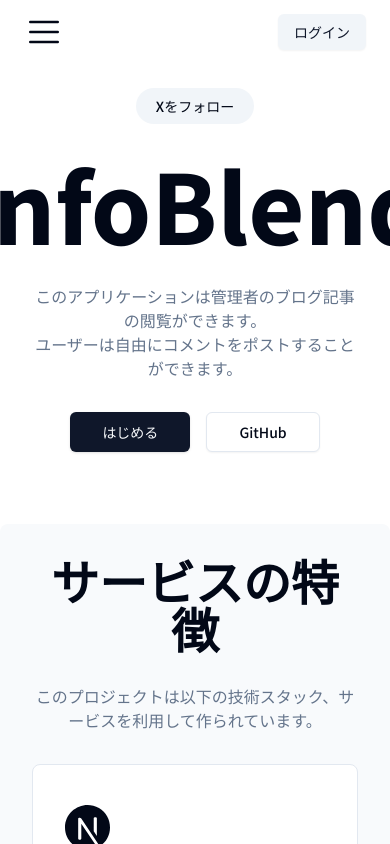
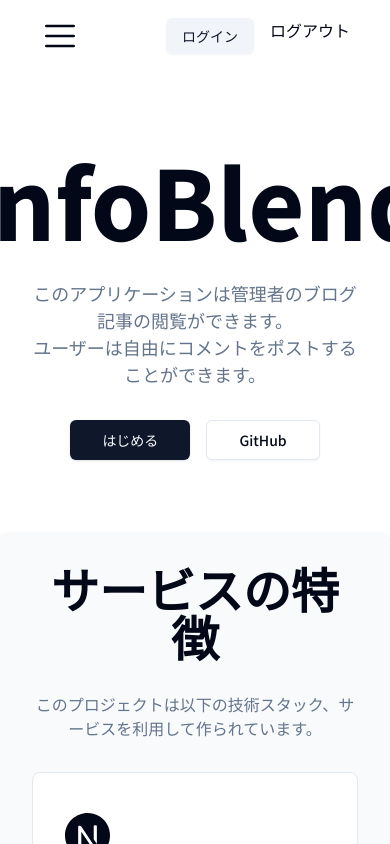
Before and after one commit to ny-555/infoblend, a Next.js app: page / in a window 390 px wide. Shown: the top 844 px of the page. Built offline with nearby package versions, Linux system fonts and the light colour scheme.

Commit message:
style:ホーム、ダッシュボードなどのスタイルの修正

```diff
--- a/app/(dashboard)/dashboard/layout.tsx
+++ b/app/(dashboard)/dashboard/layout.tsx
@@ -1,7 +1,10 @@
 import DashboardNav from "@/components/dashboard-nav";
 import MainNav from "@/components/main-nav";
 import SiteFooter from "@/components/site-footer";
+import { buttonVariants } from "@/components/ui/button";
 import { dashboardConfig } from "@/config/dashboard";
+import { cn } from "@/lib/utils";
+import Link from "next/link";
 
 export default function DashboardLayout({
   children,
@@ -10,16 +13,24 @@
 }) {
   return (
     <div className="flex min-h-screen flex-col space-y-6">
-      <header className="sticky top-0 z-40 border-b bg-background">
-        <div className="container mx-auto px-8 flex items-center justify-between py-4 h-16">
+      <header className="z-40 bg-white bg-opacity-70 backdrop-blur-md sticky top-0">
+        <div className="px-10 py-4 flex items-center justify-between">
           <MainNav items={dashboardConfig.mainNav} />
+          <nav>
+            <Link
+              href={"/login"}
+              className={cn(buttonVariants({ variant: "secondary" }), "px-4")}
+            >
+              ログイン
+            </Link>
+          </nav>
         </div>
       </header>
-      <div className="container mx-auto px-8 grid flex-1 gap-12 md:grid-cols-[200px_1fr]">
+      <div className="container mx-auto px-8 grid justify-center flex-1 gap-12 md:grid-cols-[200px_1fr]">
         <aside className="hidden md:flex flex-col">
           <DashboardNav items={dashboardConfig.sidebarNav} />
         </aside>
-        <main className="flex flex-col w-full flex-1 overflow-hidden">
+        <main className="flex flex-col max-w-[700px] flex-1 overflow-hidden">
           {children}
         </main>
       </div>
--- a/app/(dashboard)/dashboard/page.tsx
+++ b/app/(dashboard)/dashboard/page.tsx
@@ -30,7 +30,10 @@
 
   return (
     <DashboardShell>
-      <DashboardHeader heading="記事投稿" text="記事の投稿と管理">
+      <DashboardHeader
+        heading="コメント一覧"
+        text="あなたのコメントを管理できます"
+      >
         <PostCreateButton />
       </DashboardHeader>
       <div>
--- a/app/(marketing)/layout.tsx
+++ b/app/(marketing)/layout.tsx
@@ -1,9 +1,12 @@
+"use client";
+
 import MainNav from "@/components/main-nav";
 import SiteFooter from "@/components/site-footer";
 import { buttonVariants } from "@/components/ui/button";
 import { marketingConfig } from "@/config/marketing";
 import { cn } from "@/lib/utils";
 import Link from "next/link";
+import { signOut } from "next-auth/react";
 
 export default function MarketingLayout({
   children,
@@ -12,9 +15,10 @@
 }) {
   return (
     <div>
-      <header className="container mx-auto z-40 bg-white bg-opacity-70 backdrop-blur-md sticky top-0">
-        <div className="h-16 p-6 flex items-center justify-between">
+      <header className="z-40 bg-white bg-opacity-70 backdrop-blur-md sticky top-0">
+        <div className="px-10 py-4 flex items-center justify-between">
           <MainNav items={marketingConfig.mainNav} />
+          <div className="flex gap-4">
             <nav>
               <Link
                 href={"/login"}
@@ -23,6 +27,10 @@
                 ログイン
               </Link>
             </nav>
+            <nav>
+              <button onClick={() => signOut()}>ログアウト</button>
+            </nav>
+          </div>
         </div>
       </header>
       <main>{children}</main>
--- a/app/(marketing)/page.tsx
+++ b/app/(marketing)/page.tsx
@@ -6,16 +6,10 @@
 export default function IndexPage() {
   return (
     <div className="space-y-10">
-      <section className="container mx-auto px-8 pt-6 md:pt-10 lg:py-32 pb-8 md:pb-12">
+      <section className="container mx-auto px-8 pt-20 md:pt-24 lg:py-32 pb-8 md:pb-12">
         <div className="container mx-auto text-center flex flex-col items-center gap-8 max-w-[64rem]">
-          <Link
-            href={siteConfig.links.x}
-            className="bg-muted px-5 py-2 rounded-full font-medium text-sm"
-          >
-            Xをフォロー
-          </Link>
           <h1 className="font-extrabold text-8xl lg:text-9xl">InfoBlend</h1>
-          <p className="text-muted-foreground sm:text-xl leading-normal max-w-[42rem]">
+          <p className="text-muted-foreground text-lg md:text-xl leading-normal max-w-[42rem]">
             このアプリケーションは管理者のブログ記事の閲覧ができます。
             <br />
             ユーザーは自由にコメントをポストすることができます。
@@ -47,7 +41,7 @@
           <h2 className="font-extrabold text-5xl lg:text-6xl">
             サービスの特徴
           </h2>
-          <p className="text-muted-foreground sm:text-lg sm:leading-7">
+          <p className="text-muted-foreground text-md md:text-lg sm:leading-7">
             このプロジェクトは以下の技術スタック、サービスを利用して作られています。
           </p>
         </div>
@@ -178,7 +172,7 @@
           </div>
         </div>
         <div className="mx-auto text-center">
-          <p className="text-muted-foreground sm:text-lg sm:leading-7">
+          <p className="text-muted-foreground text-md md:text-lg sm:leading-7">
             Infoblendはログインするとコメントの投稿ができるようになります。
           </p>
         </div>
@@ -187,7 +181,7 @@
       <section id="contact" className="container mx-auto p-8 md:py-12 lg:py-24">
         <div className="max-w-[58rem] mx-auto text-center flex flex-col gap-6">
           <h2 className="font-extrabold text-5xl lg:text-6xl">Contact Me</h2>
-          <p className="text-muted-foreground sm:text-lg sm:leading-7">
+          <p className="text-muted-foreground text-md md:text-lg sm:leading-7">
             ご連絡は以下のリンクよりお願いします。
           </p>
           <Link
--- a/components/dashboard-header.tsx
+++ b/components/dashboard-header.tsx
@@ -12,8 +12,10 @@
   return (
     <div className="flex items-center justify-between px-2">
       <div className="grid gap-1">
-        <h1 className="font-extrabold text-3xl md:text-4xl">{heading}</h1>
-        {text && <p className="text-lg text-muted-foreground">{text}</p>}
+        <h1 className="font-extrabold text-3xl lg:text-4xl">{heading}</h1>
+        {text && (
+          <p className="text-md lg:text-lg text-muted-foreground">{text}</p>
+        )}
       </div>
       {children}
     </div>
--- a/components/post-create-button.tsx
+++ b/components/post-create-button.tsx
@@ -55,11 +55,11 @@
       {...props}
     >
       {isLoading ? (
-        <Icon.spinner className="mr-2 h-4 w-4 animate-spin" />
+        <Icon.spinner className="h-2 w-2 animate-spin" />
       ) : (
-        <Icon.add className="mr-2 h-4 w-4" />
+        <Icon.add className="h-2 w-2" />
       )}
-      新しい投稿
+      コメント
     </button>
   );
 }
```
Lines whose indentation alone changed are shown as unchanged.
